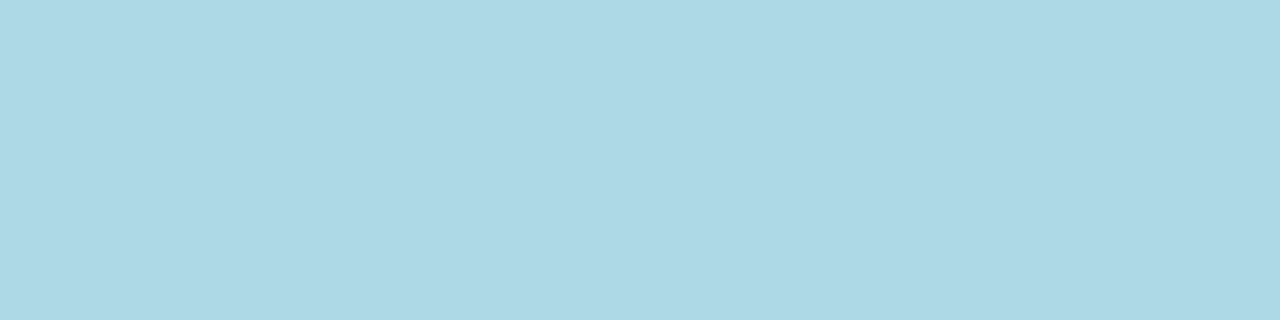
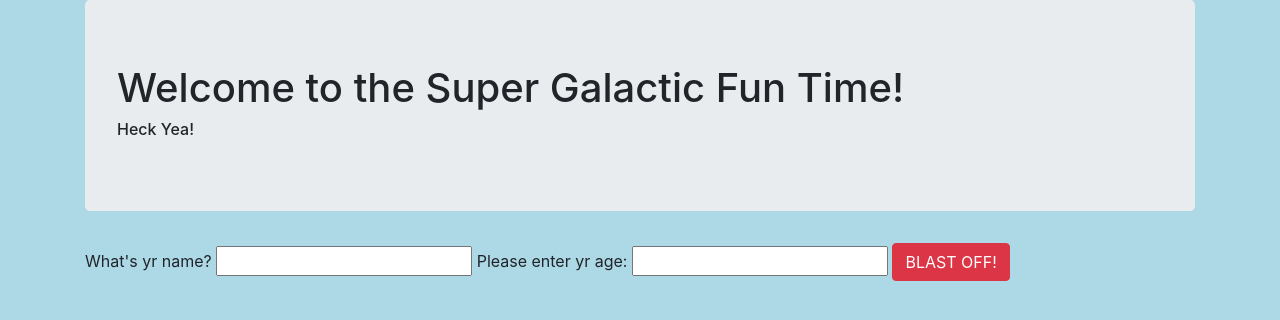
Before and after one commit to spnoneil/independentproject5, a website built with webpack: page src/index.html in a window 1280 px wide. Built offline with nearby package versions, Linux system fonts and the light colour scheme.

Commit message:
add simple html input

```diff
--- a/src/index.html
+++ b/src/index.html
@@ -2,11 +2,40 @@
 <html lang="en-US">
 
 <head>
-  <title></title>
+  <title>Super Galactic Fun Time Heck Yea</title>
 </head>
 
 <body>
+  <div class="container">
+    <div class="jumbotron">
+      <h1>Welcome to the Super Galactic Fun Time!</h1>
+      <h6>Heck Yea!</h6>
+    </div>
+    <form>
+      <label for="nameInput">What's yr name?</label>
+      <input type="text" id="nameInput" name="person">
+      <label for="ageInput">Please enter yr age:</label>
+      <input type="number" id="ageInput" name="age">
+      <button type="submit" id="theOnlyButton" class="btn btn-danger">BLAST OFF!</button>
+    </form>
+  </div>
+  <div id="hide">
+    <div id="earth">
 
+    </div>
+    <div id="mercury">
+
+    </div>
+    <div id="venus">
+
+    </div>
+    <div id="mars">
+
+    </div>
+    <div id="jupiter">
+
+    </div>
+  </div>
 </body>
 
 </html>
```
